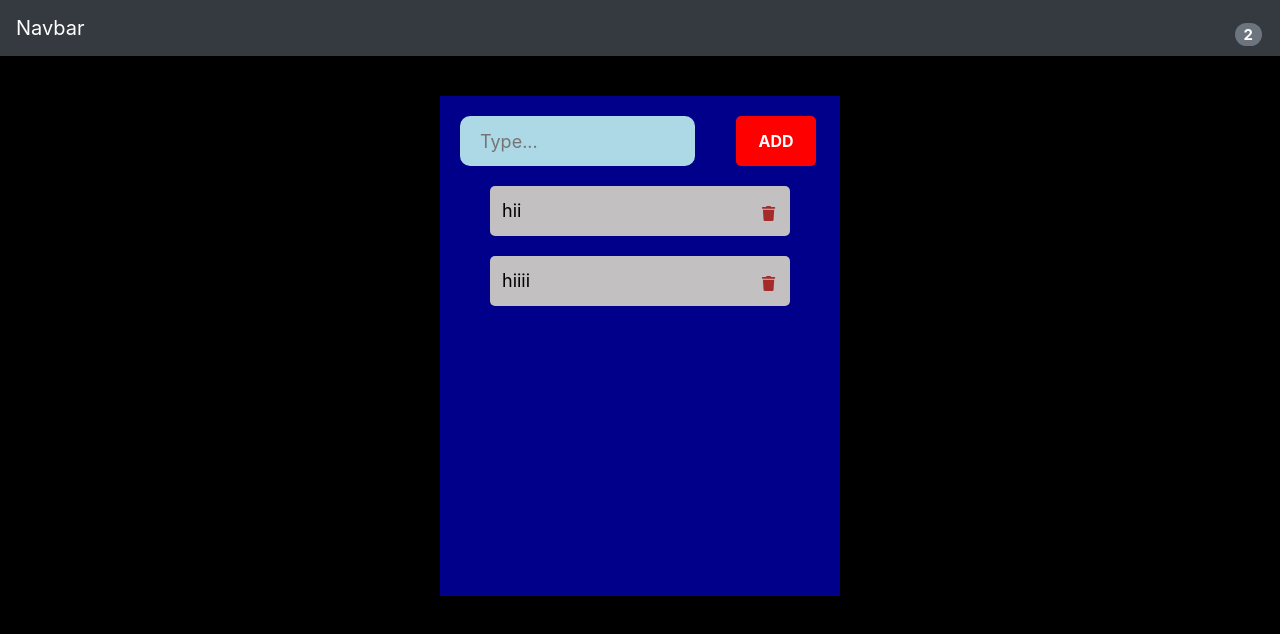
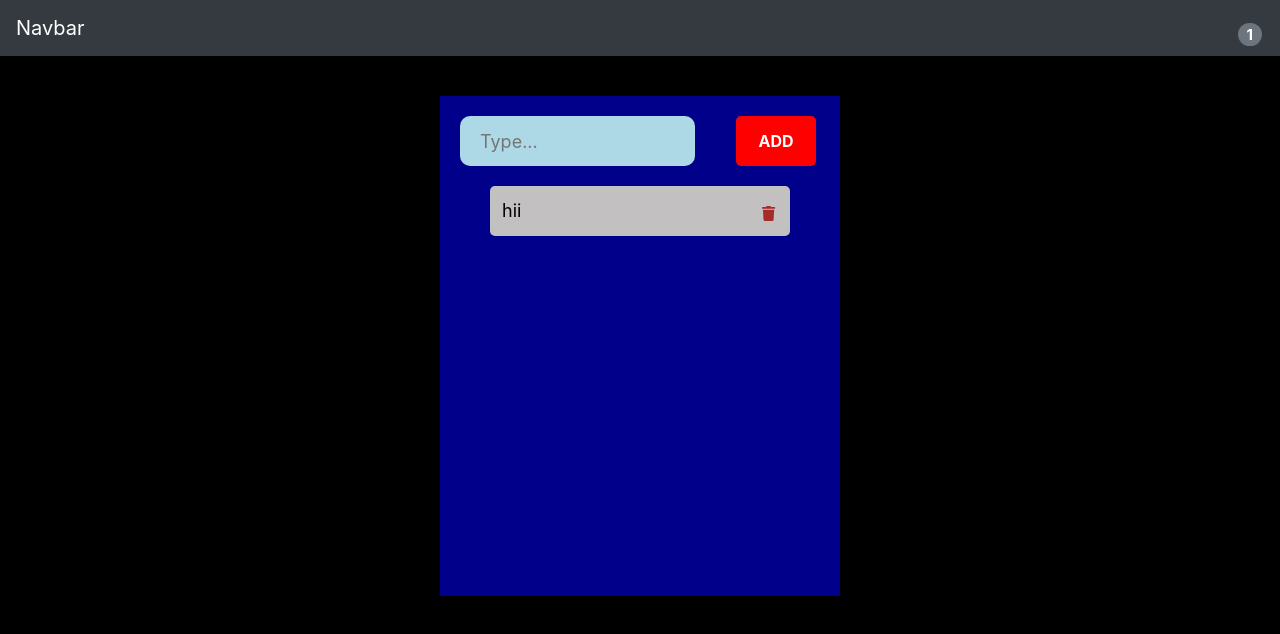
Before and after one commit to kaushalshah98/mobx-react-typescript-todo, a React (Create React App) app: page / in a window 1280 px wide. Shown: the top 634 px of the page. Built offline with nearby package versions, Linux system fonts and the light colour scheme.

Commit message:
compiled

```diff
--- a/src/App.tsx
+++ b/src/App.tsx
@@ -1,28 +1,22 @@
-import React, { Fragment, FC } from "react";
+import React, { Fragment, FC, useContext } from "react";
 import "./App.css";
 import NavBar from "./components/navbar/navbar";
 import Container from "./components/to-do-container/container";
 import { library } from "@fortawesome/fontawesome-svg-core";
 import { faTrash } from "@fortawesome/free-solid-svg-icons";
-import { inject, observer } from 'mobx-react';
+import DataList from './store/list';
 
 library.add(faTrash);
 
-const App: FC<any> = inject('DataList')(observer((props => {
-  const { list, newItem, handleInput, onUpdateItem, onAddItem, onDeleteItem } = props.DataList;
+const App: FC<any> = () => {
+  const datalist = useContext(DataList);
+  const { totalItems } = datalist;
   return (
     <Fragment>
-      <NavBar totalItems={list.length}></NavBar>
-      <Container
-        list={list}
-        newItem={newItem}
-        onUpdateItem={onUpdateItem}
-        onHandleInput={handleInput}
-        onDeleteItem={onDeleteItem}
-        onAddItem={onAddItem}
-      ></Container>
+      <NavBar totalItems={totalItems}></NavBar>
+      <Container></Container>
     </Fragment>
   );
-})));
+};
 
 export default App;
--- a/src/components/to-do-container/container.tsx
+++ b/src/components/to-do-container/container.tsx
@@ -2,38 +2,14 @@ import React, { memo } from "react";
 import Header from "./header/header";
 import ListContainer from "./list-container/list-container";
 import "./container.scss";
-import { INewItem } from "../../shared/interface";
 
-const TodoContainer = (props: containerProps) => {
-  const {
-    newItem,
-    list,
-    onHandleInput,
-    onDeleteItem,
-    onUpdateItem,
-    onAddItem,
-  } = props;
+const TodoContainer = () => {
   return (
     <div className="containerr">
-      <Header
-        newItem={newItem}
-        onHandleInput={onHandleInput}
-        onAddItem={onAddItem}
-      ></Header>
-      <ListContainer
-        onUpdateItem={onUpdateItem}
-        onDeleteItem={onDeleteItem}
-        list={list}
-      ></ListContainer>
+      <Header></Header>
+      <ListContainer></ListContainer>
     </div>
   );
 };
-export interface containerProps {
-  newItem: INewItem;
-  onHandleInput: (event: React.ChangeEvent<HTMLInputElement>) => void;
-  onDeleteItem: any;
-  onUpdateItem: any;
-  onAddItem: any;
-  list: INewItem[];
-}
+
 export default memo(TodoContainer);
--- a/src/components/to-do-container/header/header.tsx
+++ b/src/components/to-do-container/header/header.tsx
@@ -1,24 +1,15 @@
-import React, { FC, FormEvent } from "react";
+import React, { FC } from "react";
 import Input from "../input/input";
 import Add from "../../../shared/add/add";
 import "./header.scss";
-import { INewItem } from "../../../shared/interface";
 
-const Header: FC<headerProps> = (props) => {
-  const { newItem, onHandleInput, onAddItem } = props;
+const Header: FC = () => {
   return (
     <>
-      <Input
-        newItem={newItem}
-        onHandleInput={onHandleInput}
-      ></Input>
-      <Add onAddItem={onAddItem}></Add>
+      <Input></Input>
+      <Add></Add>
     </>
   );
 };
-export interface headerProps {
-  newItem: INewItem;
-  onHandleInput: (event: React.ChangeEvent<HTMLInputElement>) => void;
-  onAddItem: () => FormEvent;
-}
+
 export default Header;
--- a/src/components/to-do-container/input/input.tsx
+++ b/src/components/to-do-container/input/input.tsx
@@ -1,9 +1,10 @@
-import React from "react";
+import React, { useContext } from "react";
 import "./input.scss";
-import { INewItem } from "../../../shared/interface";
+import DataList from '../../../store/list';
 
-const Input = (props: inputProps) => {
-  const { newItem, onHandleInput } = props;
+const Input = () => {
+  const datalist = useContext(DataList);
+  const { newItem, onHandleInput } = datalist;
   return (
     <div className="form">
       <header>
@@ -19,8 +20,5 @@ const Input = (props: inputProps) => {
     </div>
   );
 };
-export interface inputProps {
-  newItem: INewItem;
-  onHandleInput: (event: React.ChangeEvent<HTMLInputElement>) => void;
-}
+
 export default Input;
--- a/src/components/to-do-container/list-container/list-container.tsx
+++ b/src/components/to-do-container/list-container/list-container.tsx
@@ -1,26 +1,17 @@
-import React, { Fragment, FormEvent, memo } from "react";
+import React, { Fragment, memo, useContext } from "react";
 import "./list-container.scss";
 import List from "../list/list";
-import { INewItem } from "../../../shared/interface";
+import DataList from '../../../store/list';
 
-const ListContainer = (props: listcontainerProps) => {
-  const { list, onUpdateItem, onDeleteItem } = props;
+const ListContainer = () => {
+  const datalist = useContext(DataList);
+  const { list } = datalist;
   const listItems = list.map((item) => {
     return (
-      <List
-        key={item.key}
-        item={item}
-        onUpdateItem={onUpdateItem}
-        onDeleteItem={onDeleteItem}
-      />
+      <List key={item.key} item={item} />
     );
   });
   return <Fragment>{listItems}</Fragment>;
 };
 
-export interface listcontainerProps {
-  list: INewItem[];
-  onUpdateItem: () => void;
-  onDeleteItem: () => FormEvent;
-}
 export default memo(ListContainer);
--- a/src/components/to-do-container/list/list.tsx
+++ b/src/components/to-do-container/list/list.tsx
@@ -1,10 +1,13 @@
-import React, { FormEvent } from "react";
+import React, { FormEvent, useContext, FC } from "react";
 import Delete from "../../../shared/delete/delete";
 import "./list.scss";
 import { INewItem } from "../../../shared/interface";
+import DataList from '../../../store/list';
 
-const List = (props: listProps) => {
-  const { item, onDeleteItem, onUpdateItem } = props;
+const List: FC<any> = ({ item }) => {
+  console.log(item);
+  const datalist = useContext(DataList);
+  const { onDeleteItem, onUpdateItem } = datalist;
   return (
     <div className="list">
       <p>
--- a/src/shared/add/add.tsx
+++ b/src/shared/add/add.tsx
@@ -1,10 +1,10 @@
-import React, { FC } from "react";
+import React, { FC, useContext } from "react";
 import "./add.scss";
+import DataList from '../../store/list';
 
-interface Props {
-  onAddItem: (event: React.MouseEvent<HTMLButtonElement, MouseEvent>) => void
-}
-const Add: FC<Props> = ({ onAddItem }) => {
+const Add: FC = () => {
+  const datalist = useContext(DataList);
+  const { onAddItem } = datalist;
   return (
     <div className="add-btn">
       <button onClick={onAddItem}>ADD</button>
--- a/src/store/list.ts
+++ b/src/store/list.ts
@@ -3,25 +3,24 @@ import { INewItem } from '../shared/interface';
 import { ChangeEvent, createContext } from 'react';
 
 class DataList {
-  @observable list: INewItem[] = [
-    { key: 0, value: 'hii' },
-    { key: 1, value: 'hiiii' },
-  ];
+  @observable list: INewItem[] = [{ key: 0, value: 'hii' }];
   @observable newItem: INewItem = { key: 0, value: '' };
 
-  @action onDeleteItem = (key: number) => {
+  @action onDeleteItem: any = (key: number) => {
     this.list = this.list.filter((item: INewItem) => item.key !== key);
   };
 
-  @observable onAddItem = (e: ChangeEvent) => {
+  @observable onAddItem: any = (e: ChangeEvent) => {
     e.preventDefault();
+    console.log(this.newItem);
     if (this.newItem.value !== '') {
       this.list = [...this.list, this.newItem];
+      console.log(this.list);
       this.newItem = { key: 0, value: '' };
     }
   };
 
-  @observable onUpdateItem = (key: number, value: string) => {
+  @observable onUpdateItem: any = (key: number, value: string) => {
     this.list.forEach((item: INewItem) => {
       if (item.key === key) {
         item.value = value;
@@ -29,14 +28,17 @@ class DataList {
     });
   };
 
-  @observable handleInput = (e: ChangeEvent<HTMLInputElement>) => {
+  @observable onHandleInput: any = (e: ChangeEvent<HTMLInputElement>) => {
     const { value }: { value: string } = e.target;
     const key = Date.now();
     this.newItem = { key, value };
   };
+  @computed get totalItems() {
+    return this.list.length;
+  }
 }
 
-// export default createContext(new DataList());
+export default createContext(new DataList());
 
-const store = new DataList();
-export default store;
+// const store = new DataList();
+// export default store;
```
Also changed, not shown: src/index.tsx (+3 -5 lines).
